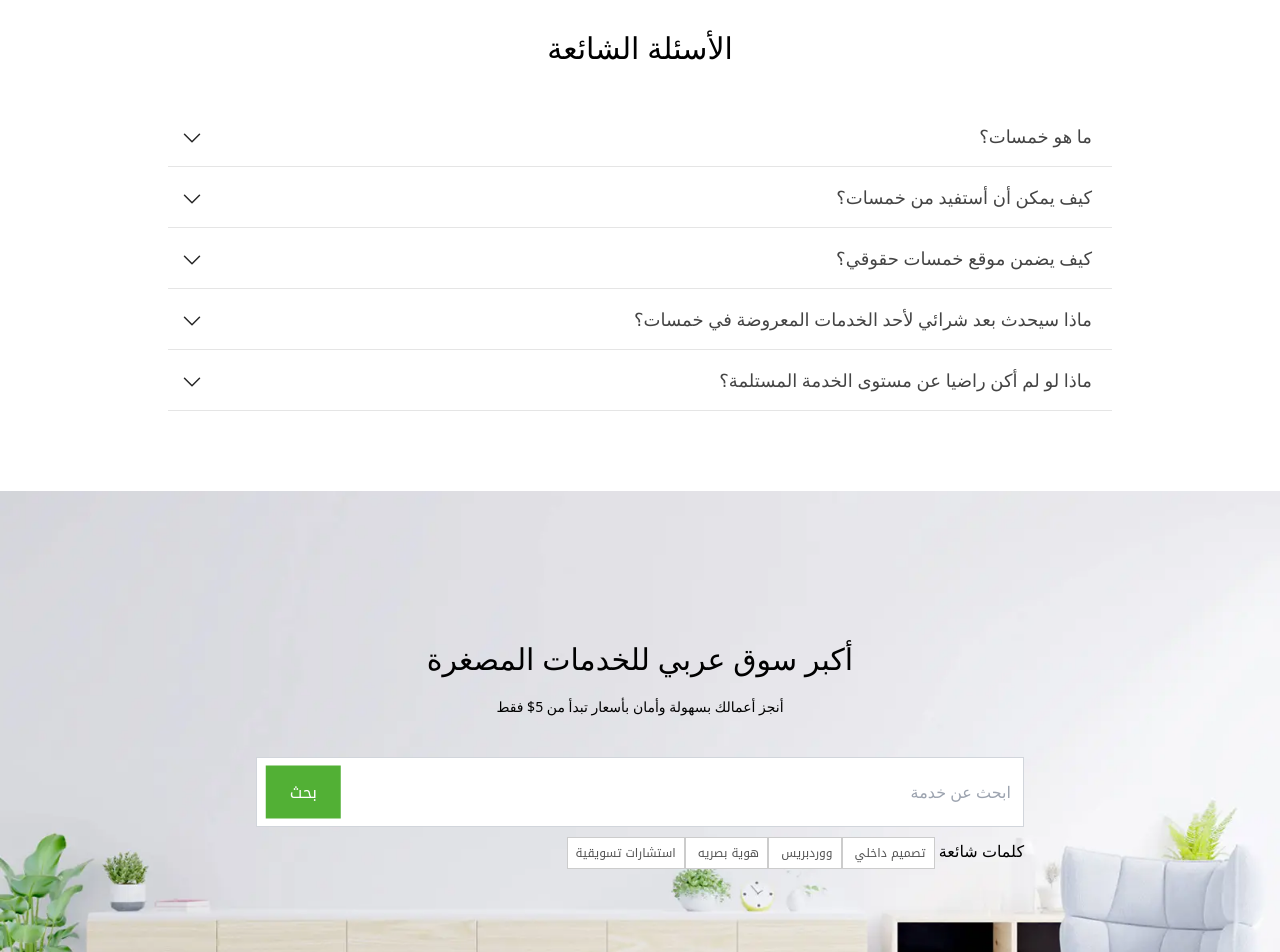
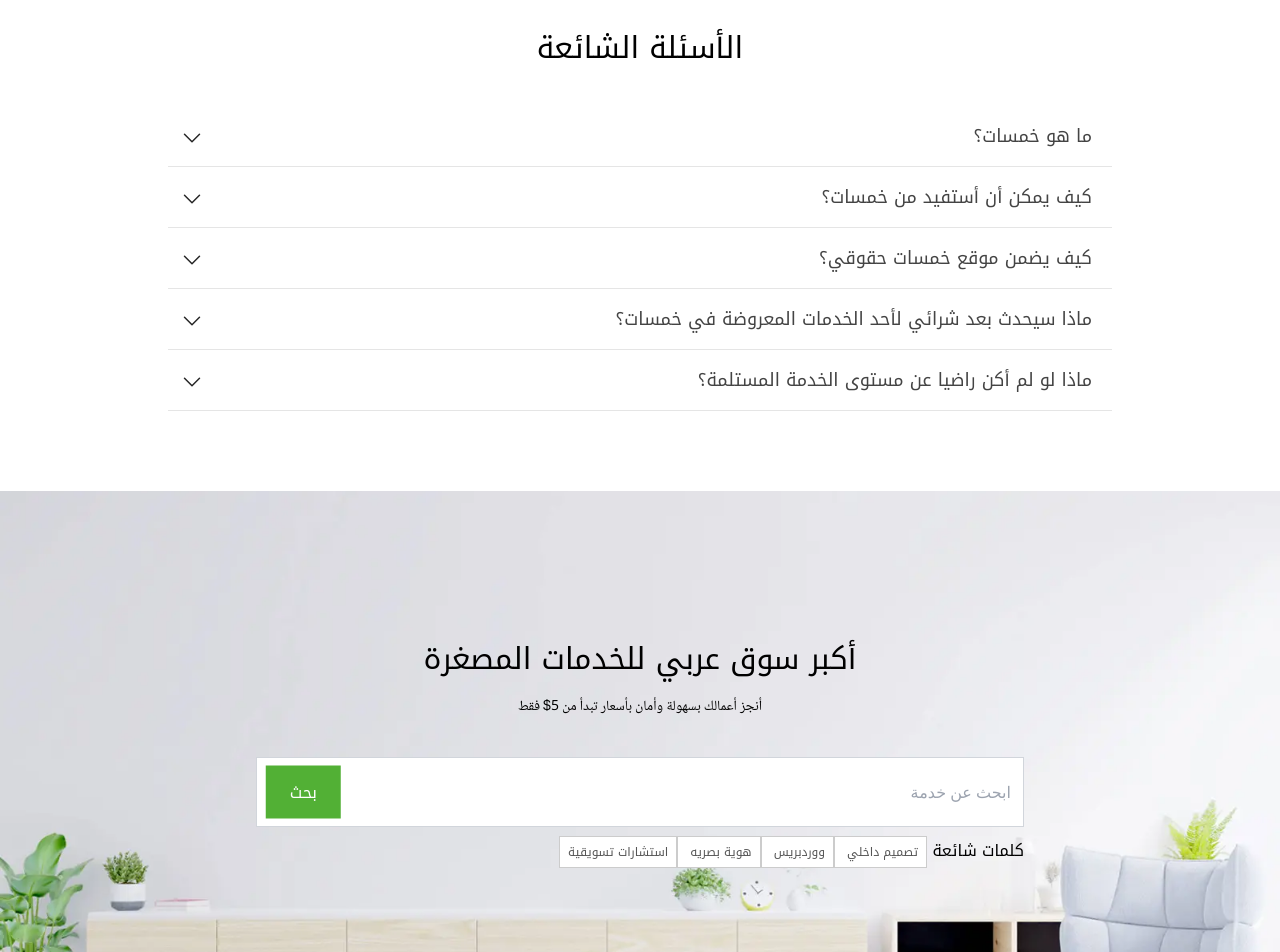
Before and after one commit to alwaleedibrahim/khamsat-clone, a Next.js app: page / in a window 1280 px wide. Shown: the part 1880-2832 px from the top of the page. Built offline with nearby package versions, Linux system fonts and the light colour scheme.

Commit message:
FIX: Fixed fonts to match global styling

```diff
--- a/src/app/_components/home/HeroSection.tsx
+++ b/src/app/_components/home/HeroSection.tsx
@@ -4,11 +4,11 @@
 export default function HeroSection() {
   return (
     <div className="bg-[url('/images/hero-img.webp')] bg-cover bg-no-repeat bg-center py-[150px]">
-      <h1 className="text-3xl pb-[20px]">أكبر سوق عربي للخدمات المصغرة</h1>
-      <p className="text-sm">أنجز أعمالك بسهولة وأمان بأسعار تبدأ من 5$ فقط</p>
+      <h1 className="text-3xl pb-[20px] font-kufi">أكبر سوق عربي للخدمات المصغرة</h1>
+      <p className="text-sm font-naskh">أنجز أعمالك بسهولة وأمان بأسعار تبدأ من 5$ فقط</p>
       <div className="py-10 max-w-3xl mx-auto">
         <SearchForm />
-        <div className=" text-start pt-3">
+        <div className=" text-start pt-3 font-kufi">
           كلمات شائعة {" "}
           {words.map((word, index) => (
             <TagButton
--- a/src/app/_components/home/QuestionSection.tsx
+++ b/src/app/_components/home/QuestionSection.tsx
@@ -45,7 +45,7 @@
 
   return (
     <div className="accordion bg-white py-20 flex flex-col justify-center items-center">
-      <h2 className="text-3xl pb-10">الأسئلة الشائعة</h2>
+      <h2 className="text-3xl font-kufi pb-10">الأسئلة الشائعة</h2>
       <div
         className="accordion max-w-screen-lg sm:px-0 md:px-10"
       >
@@ -63,7 +63,7 @@
                 aria-controls={`collapse${index}`}
               >
                 <span
-                  className={`text-lg font-medium ${
+                  className={`text-lg font-kufi font-medium ${
                     openIndexes.includes(index)
                       ? "text-primary"
                       : "text-secondary"
@@ -100,7 +100,7 @@
               }`}
               aria-labelledby={`heading${index}`}
             >
-              <div className="px-5 py-4 text-start text-sm ">
+              <div className="px-5 py-4 text-start font-naskh">
                 <p>{item.content}</p>
               </div>
             </div>
```
